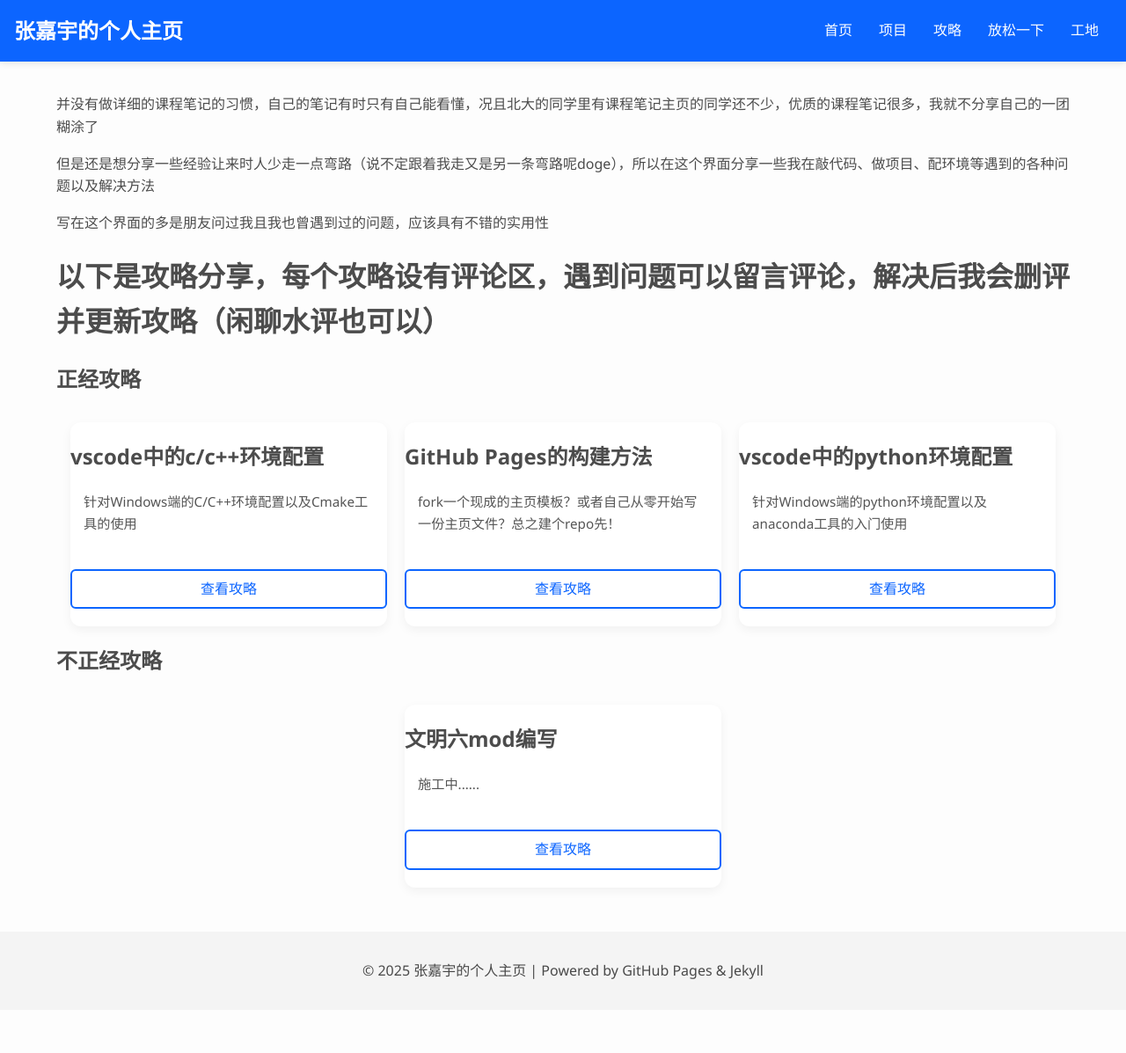
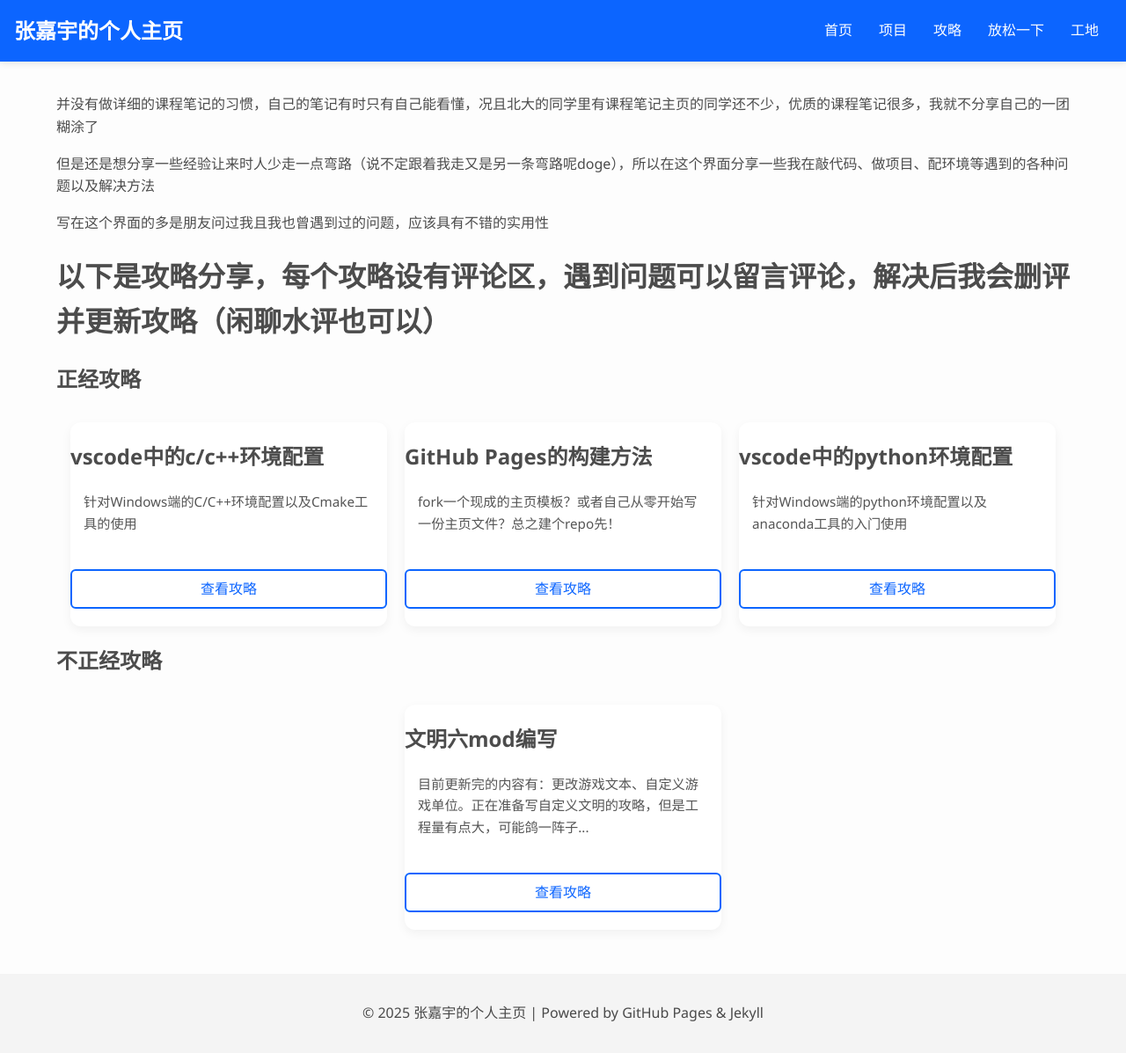
Before and after one commit to kuiningzzzz/kuiningzzzz.github.io, a Jekyll site: the page built from tutorials.md, in a window 1280 px wide. Shown: the whole page at 88% size. Built offline with Jekyll 4.4.1, drawn with Linux system fonts in a browser that asks for light colours; before the commit the page ends 1148 px from its top, so only the background shows below that.

Commit message:
Update tutorials.md

```diff
--- a/tutorials.md
+++ b/tutorials.md
@@ -46,7 +46,7 @@ title: 攻略
 
   <div class="project-card">
   <h2>文明六mod编写</h2>
-  <p>施工中......</p>
+  <p>目前更新完的内容有：更改游戏文本、自定义游戏单位。正在准备写自定义文明的攻略，但是工程量有点大，可能鸽一阵子...</p>
     <div class="button-container">
       <a href="{{ '/tutorial/civi_sixth_mod' | relative_url }}" class="secondary">查看攻略</a>
     </div>
```
